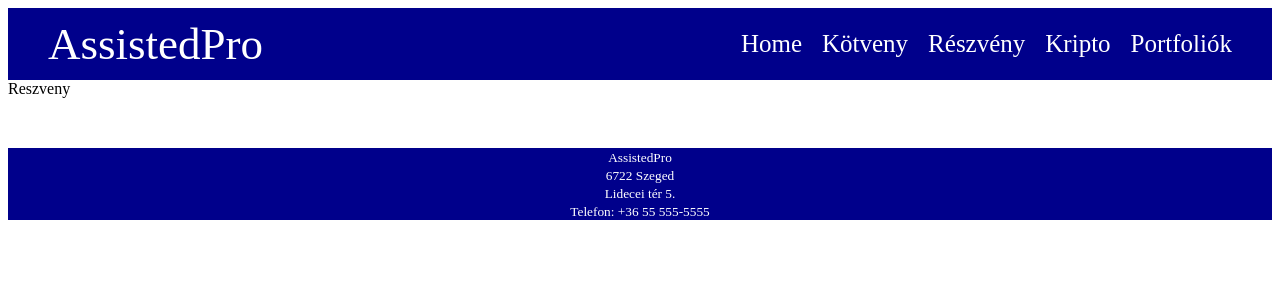
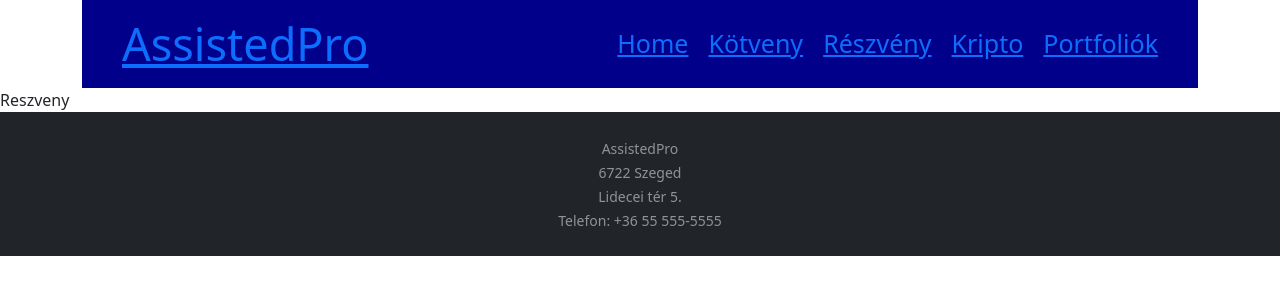
Before and after one commit to Veszelovszki-Fulop-Szalma/proba_1, a React (Create React App) app in the folder client/: page /Reszveny in a window 1280 px wide. Shown: the top 300 px of the page. Built offline with nearby package versions, Linux system fonts and the light colour scheme.

Commit message:
bootstrap és footer rework

```diff
--- a/client/src/App.js
+++ b/client/src/App.js
@@ -5,6 +5,7 @@ import Kotveny from "./pages/Kotveny/Kotveny";
 import Kripto from "./pages/Kripto/Kripto";
 import Reszveny from "./pages/Reszveny/Reszveny";
 import Footer from "./components/Footer";
+import 'bootstrap/dist/css/bootstrap.min.css';
 
 function App() {
   return (
--- a/client/src/components/Footer.jsx
+++ b/client/src/components/Footer.jsx
@@ -1,11 +1,11 @@
 import React from "react";
-import "./Footer.css";
+
 
 const Footer = () => {
   return (
 
-    <footer>
-    <div>
+    <footer class="py-4 bg-dark text-white-50">
+    <div class="text-center">
         <small>
       AssistedPro <br />
       6722 Szeged <br />
--- a/client/src/pages/Home/Home.jsx
+++ b/client/src/pages/Home/Home.jsx
@@ -6,7 +6,8 @@ const Home = () => {
     <div>
       <div className="fejlec"/>
       <h1>Pénzügy</h1>
-      <p>Lorem, ipsum dolor sit amet consectetur adipisicing elit. Dolores alias suscipit placeat et eveniet facilis quam iure! Commodi sapiente, cumque, laborum laudantium dolore dolorum placeat, voluptatum aperiam ex ullam maiores.
+      <p>
+        Lorem, ipsum dolor sit amet consectetur adipisicing elit. Dolores alias suscipit placeat et eveniet facilis quam iure! Commodi sapiente, cumque, laborum laudantium dolore dolorum placeat, voluptatum aperiam ex ullam maiores.
         Lorem ipsum dolor, sit amet consectetur adipisicing elit. Praesentium accusamus saepe quasi cumque, reiciendis error? Repellendus, repellat deserunt reprehenderit nemo voluptates animi ea sit illum sequi autem amet voluptate similique!
         Lorem ipsum dolor sit amet consectetur adipisicing elit. Fugit tenetur est velit illum numquam repudiandae omnis placeat obcaecati officiis totam accusamus corporis dolor ratione, enim voluptatem magnam! Dolorem, assumenda blanditiis.
       </p>
```
Also changed, not shown: 1 other file (tests, documents, lock files or other folders).
